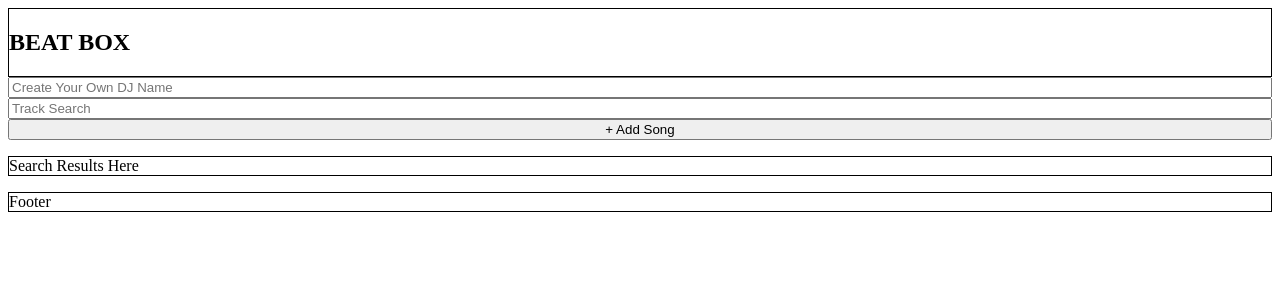
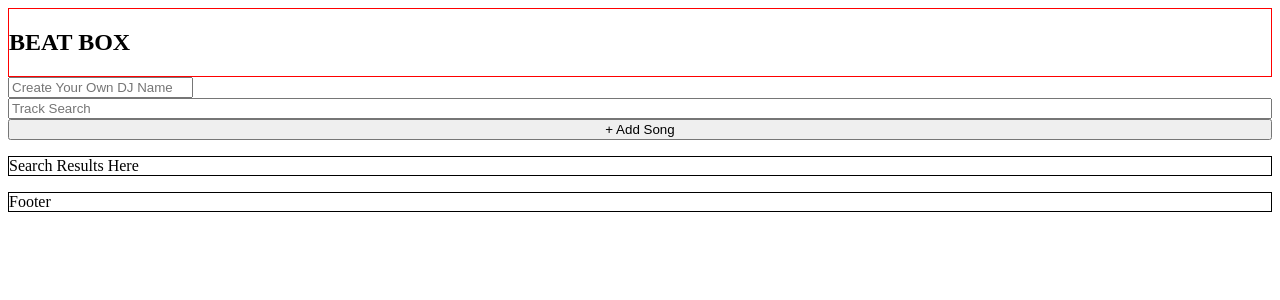
Before and after one commit to BiaCode9/BEAT_BOT, a React (Create React App) app: page / in a window 1280 px wide. Shown: the top 300 px of the page. Built offline with nearby package versions, Linux system fonts and the light colour scheme; no server answers.

Commit message:
beat bot api / render issue

```diff
--- a/src/App.css
+++ b/src/App.css
@@ -1,5 +1,5 @@
 header {
-  border: 1px solid black;
+  border: 1px solid red;
 }
 
 
--- a/src/App.js
+++ b/src/App.js
@@ -1,33 +1,36 @@
 import React, { useEffect, useState } from 'react';
+import { Route } from 'react';
 import './App.css';
 import axios from "axios"
-
 
 function App() {
 
   const [track, updateTrack] = useState([])
+  // const [limit, setLimit] = useState([8])
 
-  useEffect(() => {
+  useEffect((e) => {
+    apiCall()
+  }, [])
 
-    apiCall()
+  // updateTrack(response.results.track.name)
 
-  }, [])
+
+  const getTracks = async (e) => {
+    e.preventDefault();
+    console.log(track)
+  }
 
 
   const apiCall = async () => {
     const response = await axios({
       url: "http://ws.audioscrobbler.com/2.0/?method=track.search&api_key=9357323b21f3ac3a16289e7e62479e88&format=json",
       params: {
-        track: "Believe"
+        track: "",
       }
     })
+
     console.log(response)
   }
-  // updateTrack(response.results.track.name)
-
-
-
-
 
   return (
 
@@ -38,20 +41,27 @@ function App() {
         </nav>
       </header>
       <main>
-        <form className="djname">
-          <input type="text" placeholder="Create Your Own DJ Name"></input>
-          {/* <button type="button">Create</button> ... Enter will be the on Submit ... will just the name show up in my particular font/size and box will disappear? */}
-        </form>
+        <div>
+          <input
+            type="text"
+            id="djname"
+            placeholder="Create Your Own DJ Name">
+          </input>
+        </div>
+        {/* <button type="button">Create</button> ... Enter will be the on Submit ... will just the name show up in my particular font/size and box will disappear? */}
         <form className="playlist">
-          <input type="text" placeholder="Track Search"></input>
-          <button type="button">+ Add Song</button>
+          <input
+            type="text"
+            placeholder="Track Search"
+            value={track}
+            onChange={(e) => updateTrack(e.target.value)}/>
+
+          <button onClick={getTracks} type="button">+ Add Song</button>
+
         </form>
         <div>
           <p> Search Results Here </p>
-
-
         </div>
-
 
       </main>
 
@@ -59,6 +69,8 @@ function App() {
 
     </div>
   );
+
+
 }
 
 export default App;
@@ -69,3 +81,8 @@ export default App;
 // handleChange stores what is in the input box
 
 //Enter be onSubmit for Create a DJ name
+
+ // const handleSubmit = (e) => {
+  //   e.preventDefault();
+  //   apiCall()
+  // }
--- /dev/null
+++ b/src/searchResults.js
@@ -0,0 +1,2 @@
+// import React from 'react'
+// import axios from 'axios'
```
Also changed, not shown: src/Playlist.js (+12 -0 lines), src/index.js (+3 -19 lines), src/searchResults.css (added).
